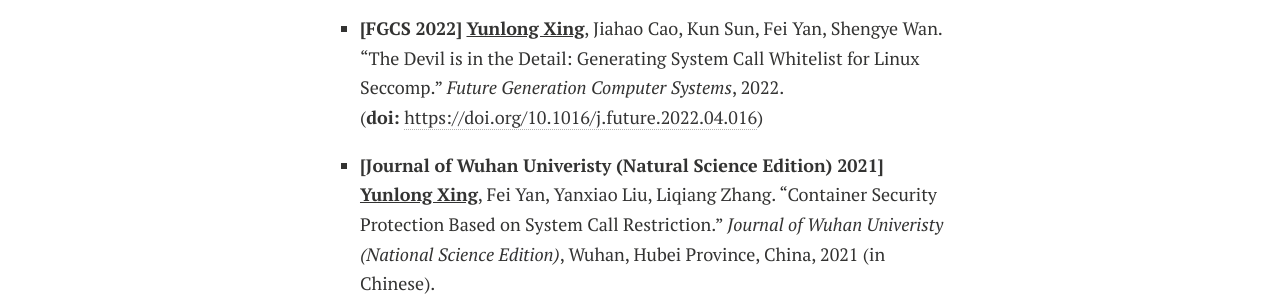
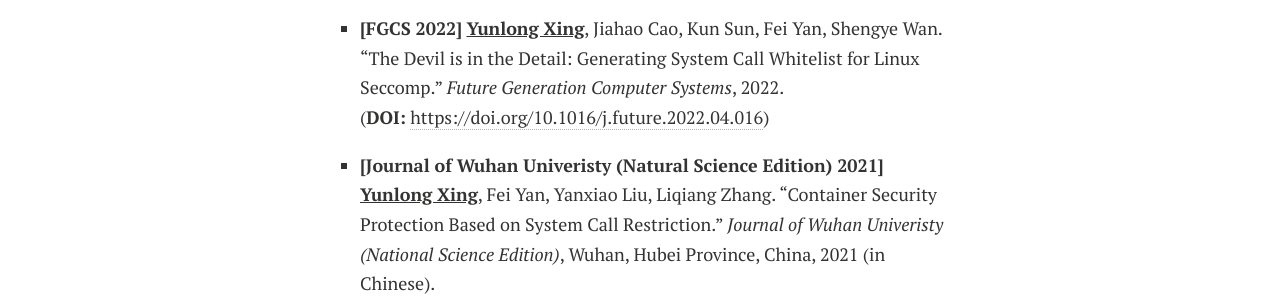
Before and after one commit to YunlongXing/HomePage, a Jekyll site: the page built from docs/index.md, in a window 1280 px wide. Shown: the part 701-1001 px from the top of the page. Built offline with Jekyll 4.4.1, drawn with Linux system fonts in a browser that asks for light colours; nearby versions of some CDN libraries; a style sheet for code colours, icons or effects is not loaded; our own code applies the rules of GitHub Pages for plain Markdown files.

```diff
--- a/docs/index.md
+++ b/docs/index.md
@@ -18,7 +18,7 @@ Before that, I received a Master's Degree in Engineering in July 2021 at [Wuhan
 ## Research Publications
 
 * **[FGCS 2022]** **<u>Yunlong Xing</u>**, Jiahao Cao, Kun Sun, Fei Yan, Shengye Wan. "The Devil is in the Detail: Generating System Call Whitelist for Linux Seccomp." *Future Generation Computer Systems*, 2022.
-(**doi:** [https://doi.org/10.1016/j.future.2022.04.016])
+(**DOI:** [https://doi.org/10.1016/j.future.2022.04.016])
 
 [https://doi.org/10.1016/j.future.2022.04.016]: https://doi.org/10.1016/j.future.2022.04.016
 
```
